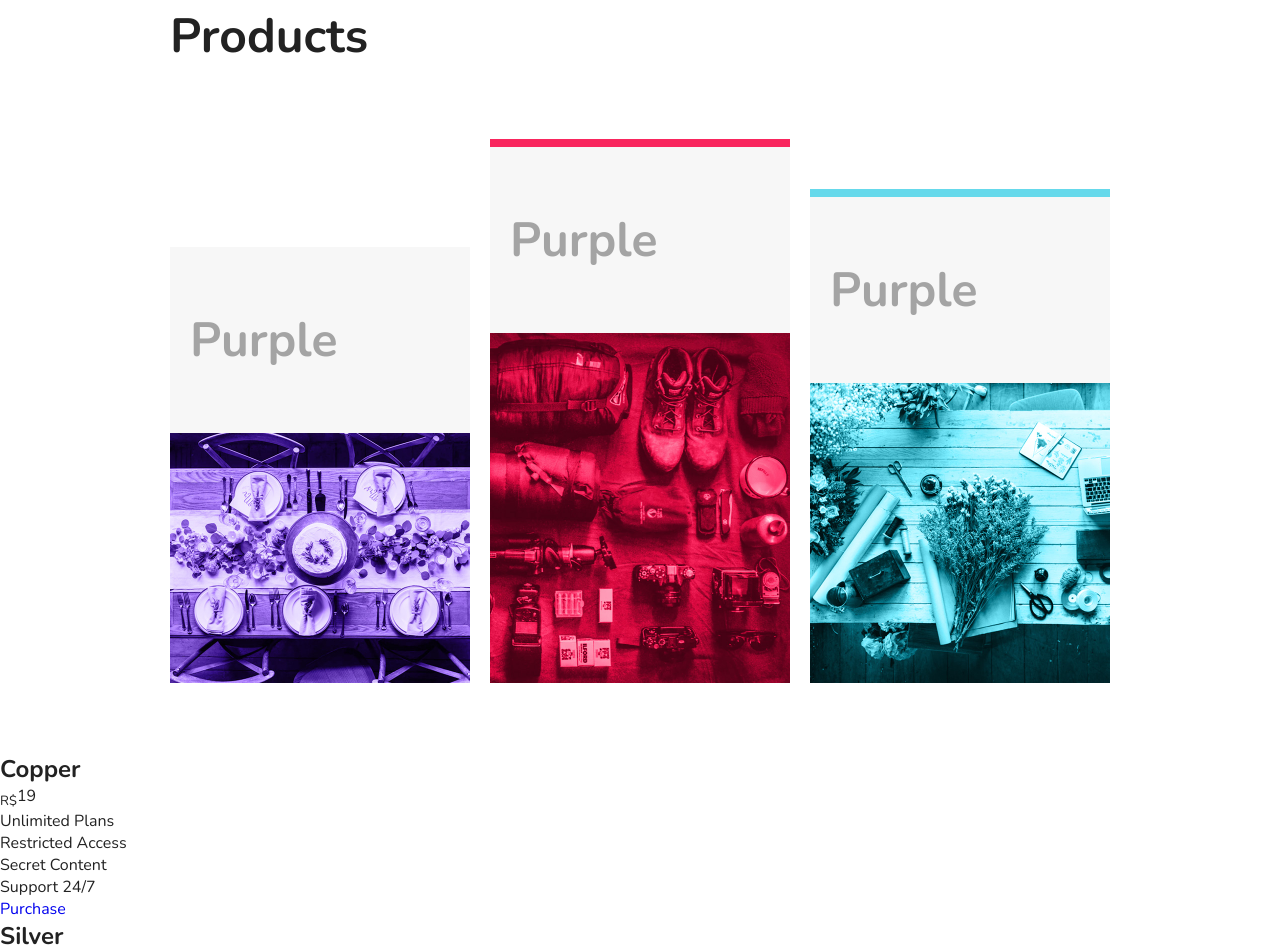
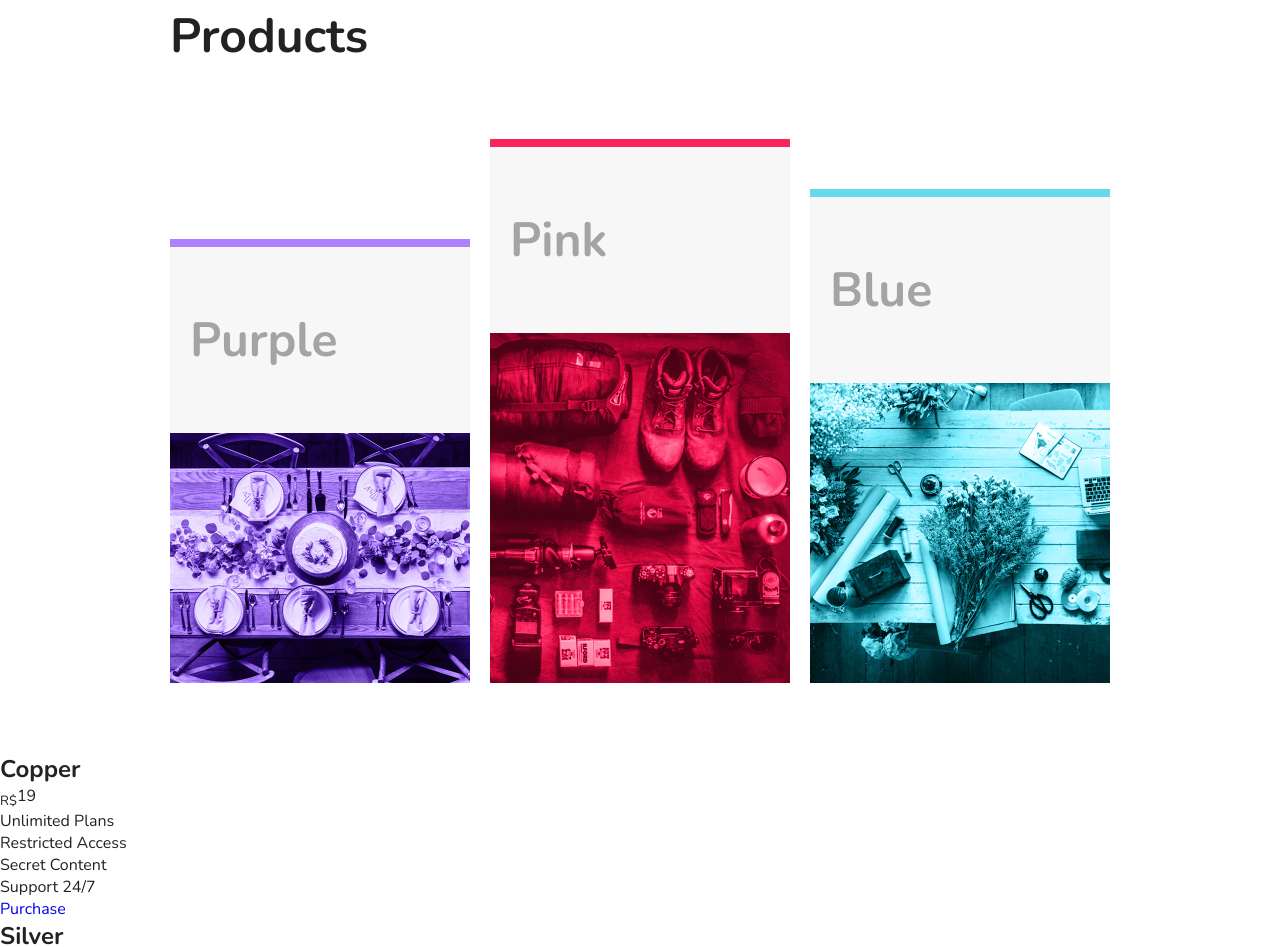
Before and after one commit to filipemelo2002/flexblog, a plain HTML site: page index.html in a window 1280 px wide. Shown: the part 1184-2131 px from the top of the page. Drawn offline with nearby package versions, Linux system fonts and the light colour scheme.

Commit message:
fix: Product items label

```diff
--- a/index.html
+++ b/index.html
@@ -78,18 +78,18 @@
     <section class="products" id="products">
       <h1>Products</h1>
       <div class="products-container">
-        <div class="product-item pruple">
+        <div class="product-item purple">
           <h2>Purple</h2>
           <img src="img/produtos1.jpg" alt="Product  1" />
         </div>
 
         <div class="product-item pink">
-          <h2>Purple</h2>
+          <h2>Pink</h2>
           <img src="img/produtos2.jpg" alt="Product  2" />
         </div>
 
         <div class="product-item blue">
-          <h2>Purple</h2>
+          <h2>Blue</h2>
           <img src="img/produtos3.jpg" alt="Product  3" />
         </div>
       </div>
```
